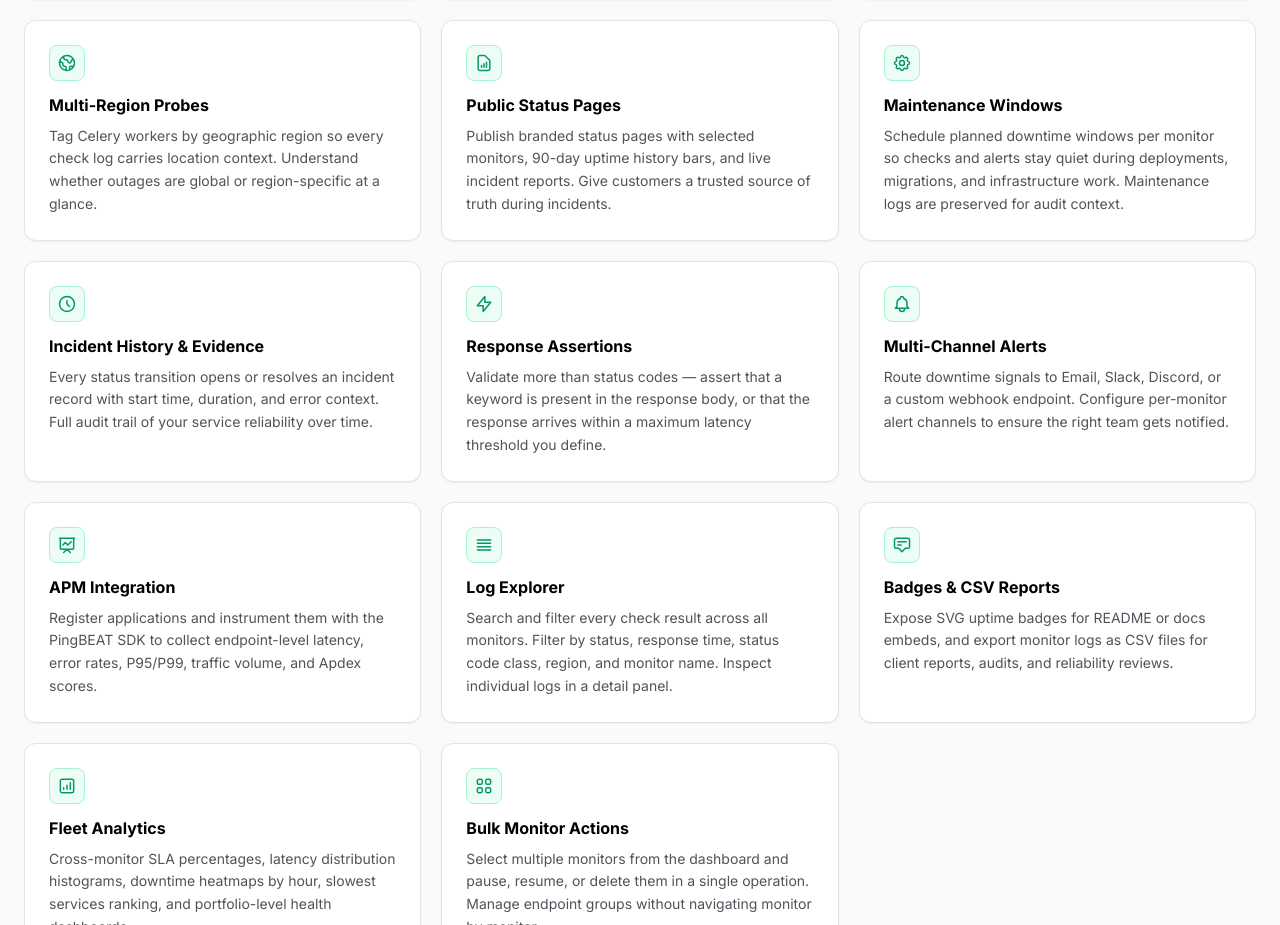
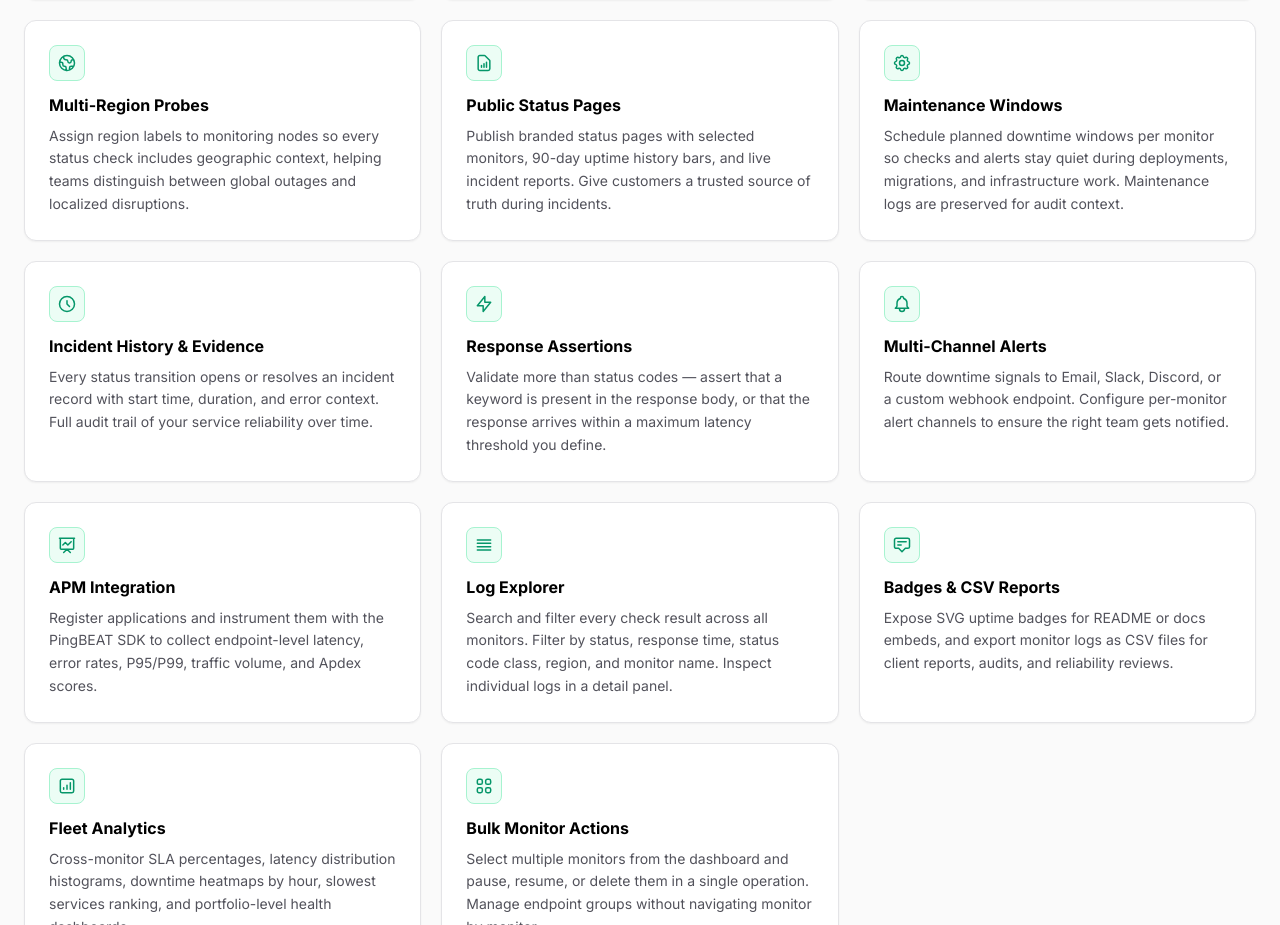
Before and after one commit to UttamKuma04/pingbeat, a React (Vite) app in the folder frontend/: page / in a window 1280 px wide. Shown: the part 1389-2314 px from the top of the page. Built offline with nearby package versions, Linux system fonts and the light colour scheme; no server answers.

Commit message:
Updated pages4.0

```diff
--- a/frontend/src/pages/ApmSdkDocs.jsx
+++ b/frontend/src/pages/ApmSdkDocs.jsx
@@ -2,7 +2,7 @@ import React, { useMemo, useState } from 'react'
 import { Link } from 'react-router-dom'
 import BrandLogo from '../components/BrandLogo'
 
-const ingestUrl = 'https://YOUR-PINGBEAT-DOMAIN/api/apm/ingest/'
+const ingestUrl = 'https://pingbeat.in/api/apm/ingest/'
 
 const navSections = [
   ['introduction', 'Introduction'],
@@ -20,7 +20,7 @@ const examples = {
     label: 'cURL',
     install: 'No SDK required',
     setup: [
-      'curl -X POST "https://YOUR-PINGBEAT-DOMAIN/api/apm/ingest/" \\',
+      'curl -X POST "https://pingbeat.in/api/apm/ingest/" \\',
       '  -H "Content-Type: application/json" \\',
       "  -d '{",
       '    "api_key": "pb_your_api_key_here",',
--- a/frontend/src/pages/LandingPage.jsx
+++ b/frontend/src/pages/LandingPage.jsx
@@ -389,7 +389,7 @@ function LandingPage() {
     {
       icon: <svg className="w-5 h-5 text-emerald-600" fill="none" stroke="currentColor" viewBox="0 0 24 24"><path strokeLinecap="round" strokeLinejoin="round" strokeWidth={1.8} d="M3.055 11H5a2 2 0 012 2v1a2 2 0 002 2 2 2 0 012 2v2.945M8 3.935V5.5A2.5 2.5 0 0010.5 8h.5a2 2 0 012 2 2 2 0 104 0 2 2 0 012-2h1.064M15 20.488V18a2 2 0 012-2h3.064M21 12a9 9 0 11-18 0 9 9 0 0118 0z"/></svg>,
       title: 'Multi-Region Probes',
-      desc: 'Tag Celery workers by geographic region so every check log carries location context. Understand whether outages are global or region-specific at a glance.',
+      desc: 'Assign region labels to monitoring nodes so every status check includes geographic context, helping teams distinguish between global outages and localized disruptions.',
     },
     {
       icon: <svg className="w-5 h-5 text-emerald-600" fill="none" stroke="currentColor" viewBox="0 0 24 24"><path strokeLinecap="round" strokeLinejoin="round" strokeWidth={1.8} d="M9 17v-2m3 2v-4m3 4v-6m2 10H7a2 2 0 01-2-2V5a2 2 0 012-2h5.586a1 1 0 01.707.293l5.414 5.414a1 1 0 01.293.707V19a2 2 0 01-2 2z"/></svg>,
```
Also changed, not shown: 2 other files (tests, documents, lock files or other folders).
